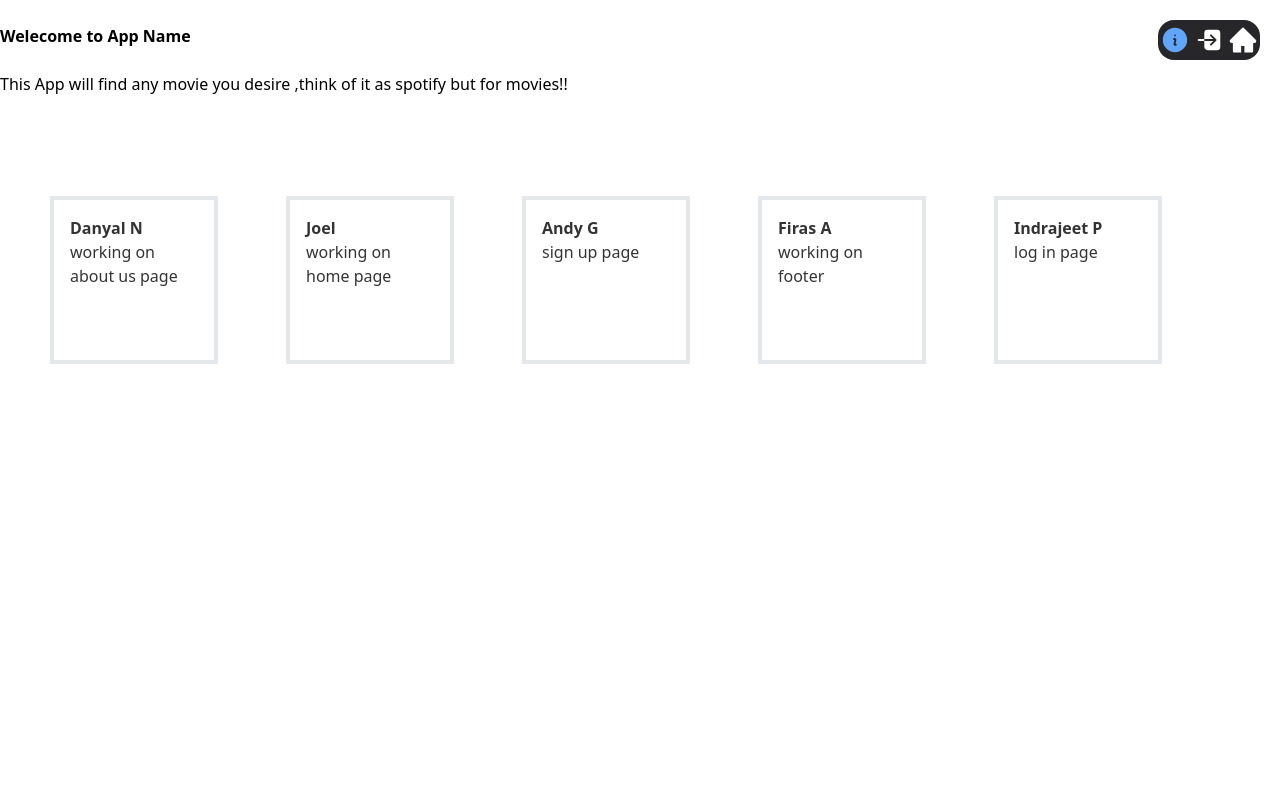
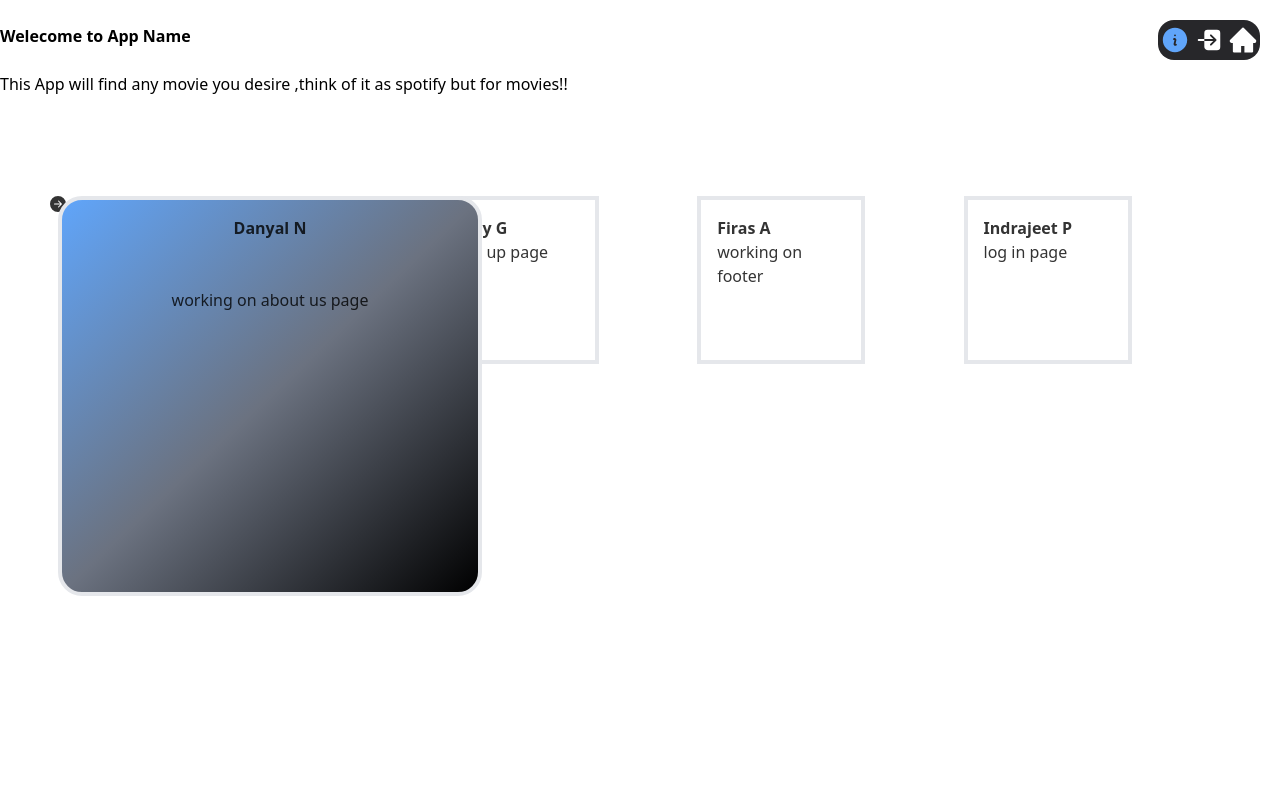
Before and after one commit to Indrajeet2002/my-app, a React (Create React App) app: page /About in a window 1280 px wide. Shown: the top 800 px of the page. Built offline with nearby package versions, Linux system fonts and the light colour scheme.

Commit message:
Created custom animation for cards for about page

```diff
--- a/src/About.css
+++ b/src/About.css
@@ -3,6 +3,7 @@
   justify-content: space-between;
     min-height: 100vh;
     width: 100vw;
+    max-width: 100%;
     padding: 100px 50px 50px 50px;
     background: white;
     color: rgba(0, 0, 0, 0.8);
@@ -17,9 +18,6 @@ margin-bottom: 20px;
 }
 .info{
   display: inline;
-}
-.text{
-
 }
 
 
--- a/src/About.js
+++ b/src/About.js
@@ -4,10 +4,12 @@ import "./About.css";
 import {GoMarkGithub} from "react-icons/go";
 import Navbar from './Navbar';
 import Footer from './Footer';
+import {BsFillArrowRightCircleFill} from "react-icons/bs";
+import { useState } from 'react';
 
 function About() {
     return (
-      <>
+      <div className='w-screen max-w-full'>
         <Navbar/>
         <React.Fragment>
           <br>
@@ -25,13 +27,7 @@ function About() {
           <div className="text">
 
           <div className="about">
-        <div className="box-content h-32 w-32 p-4 border-4">
-          <h1><strong>Danyal N</strong></h1>
-
-          <p>
-            working on about us page
-          </p>
-        </div>
+        <Cards/>
 
 
         <div className="box-content h-32 w-32 p-4 border-4 ...">
@@ -83,11 +79,54 @@ function About() {
 
       </React.Fragment>
       <Footer/>
-      </>
+      </div>
 
 
 
     );
   }
 
+  const Cards = () => {
+    //const [names, setNames] = useState(['Daniel Nemati','Firas Alshami','Joel','Andy','Indrajeet'])
+    const [display, setDisplay] = useState([true, false, false, false, false]);
+    const allCards = display.map((dis) => <Card display={dis}/>)
+    function clicked(){
+      let copy = display.slice(0);
+      let index = copy.indexOf(true);
+      copy.fill(false);
+      if(index===copy.length-1)
+      {
+        copy[0] = true;
+      }
+      else
+      {
+        copy[index+1] = true;
+      }
+      copy.forEach(value => console.log(value));
+      setDisplay(copy);
+    }
+
+    return(
+      <div className='flex flex-col justify-start items-center'>
+        <div className=''>
+          {allCards}
+        </div>
+        <button onClick={clicked}>
+          <BsFillArrowRightCircleFill/>
+        </button>
+      </div>
+    );
+  }
+
+  const Card = (props) => {
+    return(
+      <div className={"box-content h-[45vh] w-[30vw] p-4 border-4 rounded-3xl from-blue-400 to-black via-gray-500 bg-gradient-to-br flex flex-col items-center justify-start absolute"+(props.display ? " animate-cardIn" : " animate-cardOut opacity-0")}>
+        <h1 className='h-1/5'><strong>Danyal N</strong></h1>
+        <p className='h-3/5'>
+            working on about us page
+        </p>
+      </div>
+    );
+  }
+
   export default About;
--- a/src/App.js
+++ b/src/App.js
@@ -48,4 +48,6 @@ function Page() {
   );
 }
 
+
+
 export default App;
--- a/tailwind.config.js
+++ b/tailwind.config.js
@@ -4,7 +4,22 @@ module.exports = {
     "./src/**/*.{js,jsx,ts,tsx}",
   ],
   theme: {
-    extend: {},
+    extend: {
+      animation: {
+        'cardIn': 'cardIn 4s linear',
+        'cardOut': 'cardOut 2s linear'
+      },
+      keyframes: {
+        cardIn: {
+          '0%': { transform: 'translateX(-20%)', opacity:'0'},
+          '100%': { transform: 'translateX(0%)', opacity: '1'},
+        },
+        cardOut: {
+          '0%': { transform: 'translateX(0%)', opacity:'1'},
+          '100%': { transform: 'translateX(20%)', opacity: '0'},
+        },
+      },
+    },
   },
   plugins: [],
 }
```
